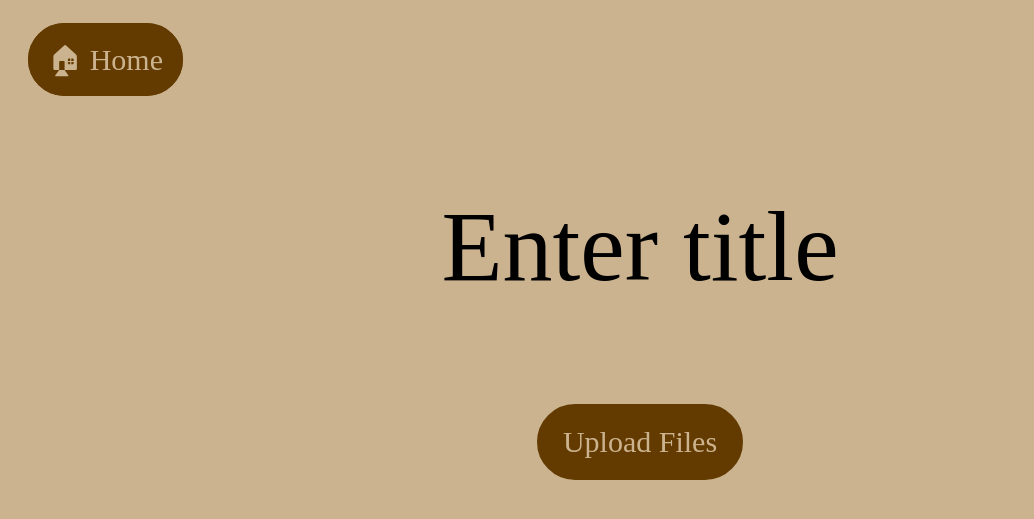
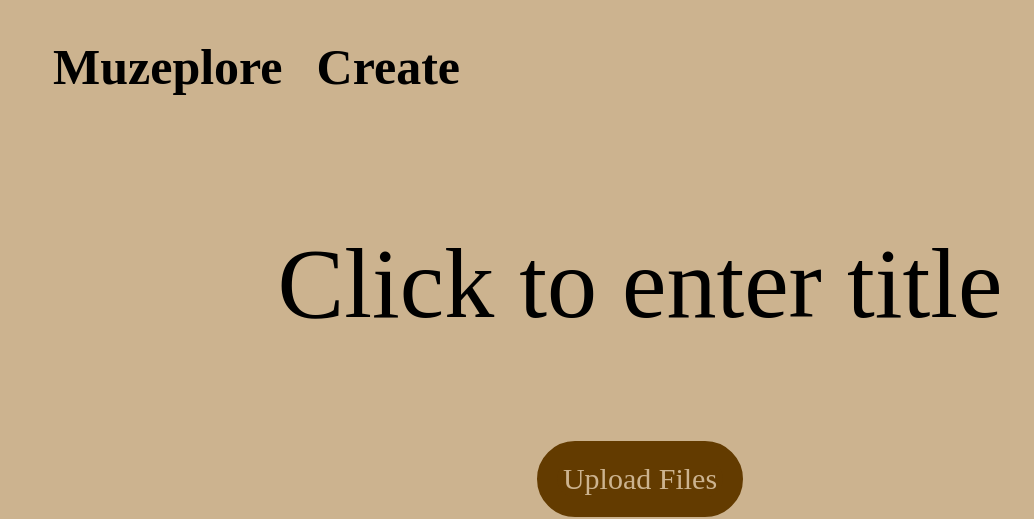
Before and after one commit to CliviaGit/muzeplore, a plain HTML site: page create.html in a window 1280 px wide. Shown: the whole page, without its empty margins (0-1034 px from the left). Drawn offline with Linux system fonts and the light colour scheme; a web font is replaced by a local one.

Commit message:
Added top bar

```diff
--- a/create.html
+++ b/create.html
@@ -5,11 +5,12 @@
         <link rel="stylesheet" href="style.css">
     </head>
     <body class="create">
-        <div style="padding-top: 30px; padding-left: 20px;">
-            <a href="index.html" class="button">🏠︎ Home</a>
+        <div style="padding: 30px;">
+            <a href="index.html" class="logo">Muzeplore</a>
+            <a href="create.html" class="logo">Create</a>
         </div>
         <div class="center">
-            <blockquote class="head1" contenteditable="true">Enter title</blockquote>
+            <blockquote class="head1" contenteditable="true">Click to enter title</blockquote>
         </div>
         <div class="center">
             <p><input type="file"  accept="image/*" name="image" id="file"  onchange="loadFile(event)" style="display: none;"></p>
--- a/style.css
+++ b/style.css
@@ -11,6 +11,7 @@
 body {
     background-color: #ccb38f;
 }
+
 .center {
     text-align: center;
 }
@@ -41,3 +42,13 @@ p {
     text-decoration: none;
     color: #ccb38f;
 }
+
+.logo {
+    padding-left: 15px;
+    padding-right: 15px;
+    font-family: museumb;
+    font-weight: 700;
+    font-size: 50px;
+    text-decoration: none;
+    color: black;
+}
```
Also changed, not shown: index.html (+4 -0 lines).
